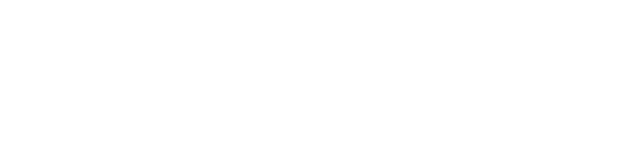
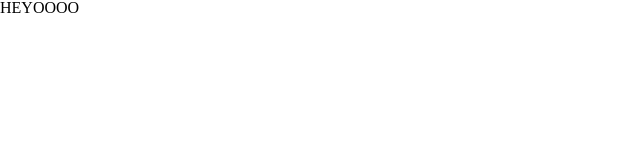
Before and after one commit to novodvo2/Project1, a plain HTML site: page index.html in a window 1280 px wide. Shown: the full height of the page, 0-640 px from the left. Drawn offline with Linux system fonts and the light colour scheme; files that its build step writes are made by us from their sources.

Commit message:
Added <P>

```diff
--- a/index.html
+++ b/index.html
@@ -3,4 +3,5 @@
 	<head>
         <link rel="stylesheet" href="css/style.css">
 	</head>
+	<p>HEYOOOO</p>
 	</html>
```
